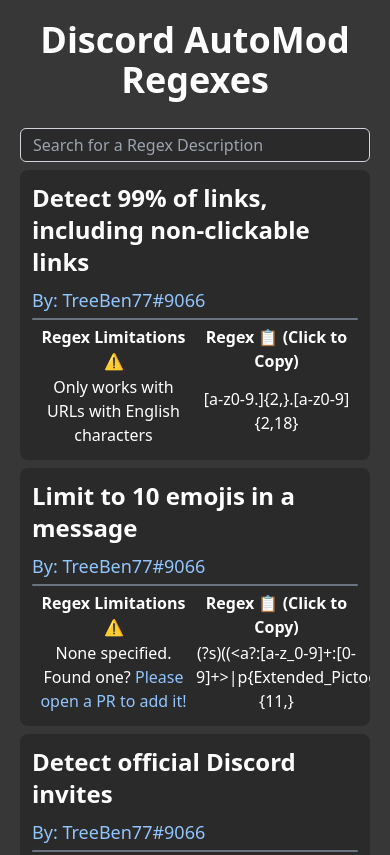
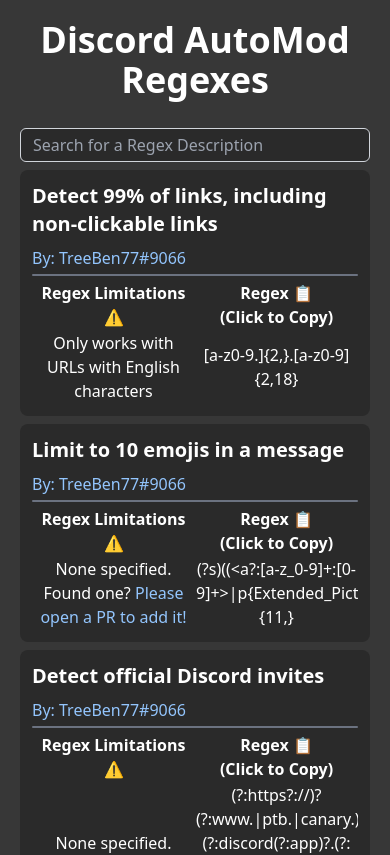
Before and after one commit to TechGeekGamer/discordregex.xyz, a Next.js app: page / in a window 390 px wide. Shown: the top 855 px of the page. Built offline with nearby package versions, Linux system fonts and the light colour scheme.

Commit message:
Update RegexCard.tsx

```diff
--- a/src/components/RegexCard.tsx
+++ b/src/components/RegexCard.tsx
@@ -30,13 +30,14 @@
     setSensitiveVisible(true);
   }
   return (
-    <div className="card overflow-x-scroll" id="regex-card" data-id={id}>
-      <h2 className="text-2xl font-bold mb-2 hover:underline hover:cursor-pointer" onClick={() => copyURL()}>{entry.description}</h2>
-      {entry.author_website_url ? <a className="text-lg mb-2 link" href={entry.author_website_url} target="_blank" rel="noreferrer">By: {entry.author_discord_tag}</a> : <h4 className="text-lg mb-2">By: {entry.author_discord_tag}</h4>}
+    <div className="card" id="regex-card" data-id={id}>
+      <h2 className="text-xl lg:text-2xl font-bold mb-2 hover:underline hover:cursor-pointer" onClick={() => copyURL()}>{entry.description}</h2>
+      {entry.author_website_url ? <a className="text-md lg:text-lg mb-2 link" href={entry.author_website_url} target="_blank" rel="noreferrer">By: {entry.author_discord_tag}</a> : <h4 className="text-md lg:text-lg mb-2">By: {entry.author_discord_tag}</h4>}
       <p className="whitespace-pre-wrap">
         {entry.long_description}
       </p>
       <div className="border-b-2 border-gray-500 my-1 rounded-xl" />
+      <div className="overflow-x-scroll">
         <table className="table-fixed w-full text-center">
           <thead>
             <tr>
@@ -45,7 +46,8 @@
                 className={`${entry.sensitive_regex && !sensitiveVisible ? "cursor-default" : "cursor-pointer"} transition-all ${selected ? "text-green-500" : ""}`}
                 onClick={() => copyRegex()}
               >
-              Regex 📋 (Click to Copy)
+                Regex 📋<br />
+                (Click to Copy)
               </th>
             </tr>
           </thead>
@@ -80,6 +82,7 @@
             </tr>
           </tbody>
         </table>
+      </div>
     </div >
   );
 }
```
Lines whose indentation alone changed are shown as unchanged.
